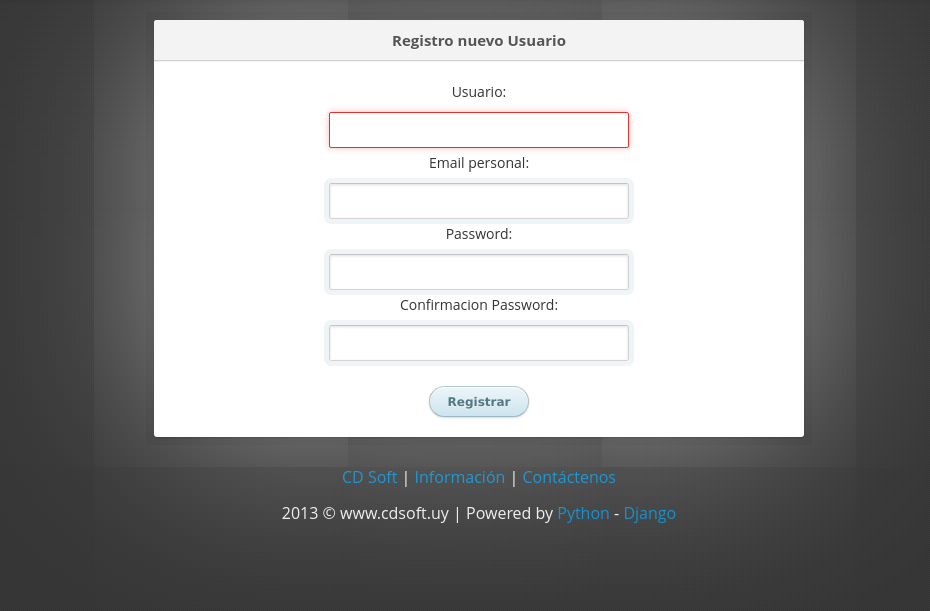
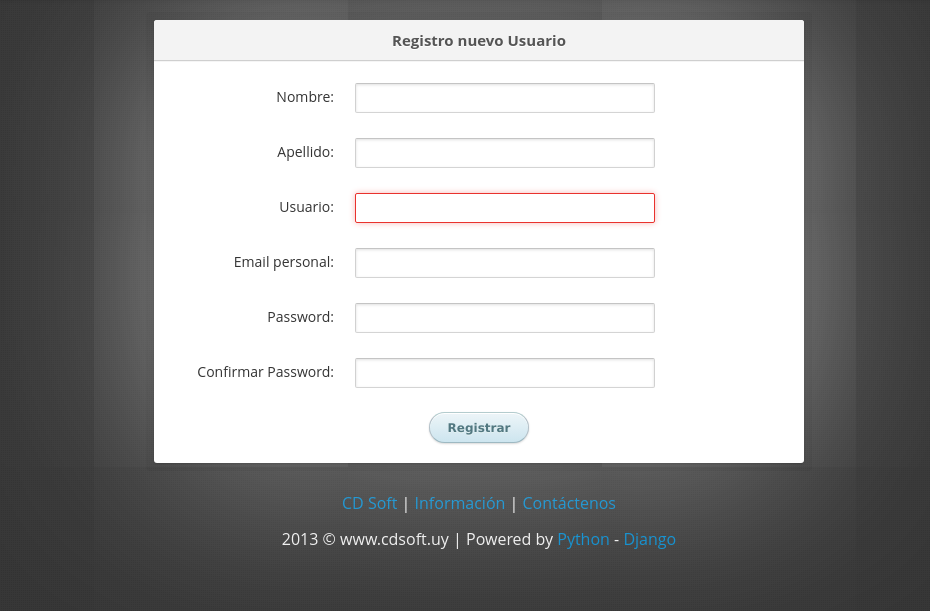
Before and after one commit to cdocarmo/INIA, a Django app: page /register/ in a window 1280 px wide. Shown: the part 42-653 px from the top of the page, without its empty margins (161-1091 px from the left). Run offline with Django 3.2, Linux system fonts and the light colour scheme; parts of the project's set-up code (start-up, migrations or seed data) failed here and were passed over; some libraries are stand-ins or nearby versions.

Commit message:
Modificacion Vista Login-Registro

```diff
--- a/cdtareas/dashboard/forms.py
+++ b/cdtareas/dashboard/forms.py
@@ -4,7 +4,7 @@ from django.utils.translation import ugettext_lazy as _
 from django import forms
 # from django.contrib.auth.models import User
 from datetime import date, datetime, timedelta
-from django.contrib.auth.forms import UserCreationForm
+from django.contrib.auth.forms import UserCreationForm, AuthenticationForm
 
 class RegisterForm(UserCreationForm):
 
@@ -15,6 +15,15 @@ class RegisterForm(UserCreationForm):
               'password2':u'Ahora repitelo, para verificar.'
     }
 
+    firstname = forms.CharField(label=_(u'Nombre'), max_length=30,
+                               widget=forms.TextInput(attrs={'class':'input-text'}), help_text = ayudas['username'])
+
+
+    lastname = forms.CharField(label=_(u'Apellido'), max_length=30,
+                           widget=forms.TextInput(attrs={'class':'input-text'}), help_text = ayudas['username'])
+
+
+
     username = forms.CharField(label=_(u'Usuario'), max_length=30,
                                widget=forms.TextInput(attrs={'class':'input-text'}), help_text = ayudas['username'])
     email = forms.EmailField(label = "Email personal", widget=forms.TextInput(attrs={'class':'input-text'}),
@@ -22,22 +31,30 @@ class RegisterForm(UserCreationForm):
     #override password1 and password2 from UserCreationForm
     password1 = forms.CharField(label=_("Password"), widget=forms.PasswordInput(attrs={'class':'input-text'}),
                                 help_text=ayudas['password1'])
-    password2 = forms.CharField(label=_("Confirmacion Password"), widget=forms.PasswordInput(attrs={'class':'input-text'}),
+    password2 = forms.CharField(label=_("Confirmar Password"), widget=forms.PasswordInput(attrs={'class':'input-text'}),
         help_text=ayudas['password2'])
-
-    def as_br(self):
-        """
-        GF
-        Based in as_p, from superclass forms.py.
-        Returns this form rendered as HTML <br />s.
-        """
-        return self._html_output(
-            normal_row = u'%(label)s%(field)s<br />',
-            error_row = u'%s',
-            row_ender = '',
-            help_text_html = u' <span class="helptext">%s</span>',
-            errors_on_separate_row = True)
 
     class Meta:
         model = User
-        fields = ("username", "email", "password1", "password2")
+        fields = ("firstname", "lastname", "username", "email", "password1", "password2")
+
+class LoginForm(AuthenticationForm):
+
+    ayudas = {
+              'username':u'Ingresa el nombre de tu empresa o el tuyo propio si ofreces un servicio particular.',
+              'email':u'Ingresa una direcci\xf3n, si corresponde.',
+              'password1':u'Escribe un buen password.',
+              'password2':u'Ahora repitelo, para verificar.'
+    }
+
+    username = forms.CharField(label=_(u'Usuario'), max_length=30,
+                                widget=forms.TextInput(
+                                attrs={'class':'input-text', 'placeholder':'Uusario'}),
+                                help_text = ayudas['username'])
+    password1 = forms.CharField(label=_("Password"),
+                                widget=forms.PasswordInput(
+                                attrs={'class':'input-text', 'placeholder':'Contraseña'}),
+                                   help_text=ayudas['password1'])
+    class Meta:
+        model = User
+        fields = ("username", "password1")
--- a/cdtareas/dashboard/views.py
+++ b/cdtareas/dashboard/views.py
@@ -1,3 +1,5 @@
+# coding=UTF-8
+
 from django.shortcuts import render_to_response
 from django.template import RequestContext
 from django.contrib.auth.forms import UserCreationForm, AuthenticationForm
@@ -29,28 +31,29 @@ def nuevo_usuario(request):
 
 def ingresar(request):
     if request.method == 'POST':
-        formulario = AuthenticationForm(request.POST)
+        formulario = LoginForm(request.POST)
         if formulario.is_valid:
             usuario = request.POST['username']
-            clave = request.POST['password']
+            clave = request.POST['password1']
             acceso = authenticate(username=usuario, password=clave)
             if acceso is not None:
                 if acceso.is_active:
                     login(request, acceso)
                     return HttpResponseRedirect('/')
                 else:
-                    return render_to_response('usuario/noactivo.html',
+                    error = u'Usuario no Activo, consulte Administrador...'
+                    return render_to_response('usuario/login.html',
+                        {'formulario':formulario,
+                        'error':error},
                         context_instance=RequestContext(request))
             else:
-
-                error = u'invalid login'
-
+                error = u'Usuario o contraseña incorrecta, intente nuevamente.'
                 return render_to_response('usuario/login.html',
                     {'formulario':formulario,
                     'error':error},
                     context_instance=RequestContext(request))
     else:
-        formulario = AuthenticationForm()
+        formulario = LoginForm()
     return render_to_response('usuario/login.html',
         {'formulario':formulario},
         context_instance=RequestContext(request))
--- a/cdtareas/static_media/css/style_login.css
+++ b/cdtareas/static_media/css/style_box.css
@@ -19,60 +19,14 @@ q:before, q:after {
   content: none;
 }
 
+label
+{
+  float: right;
+}
+
 table {
   border-collapse: collapse;
   border-spacing: 0;
-}
-
-.about {
-  margin: 80px auto;
-  padding: 8px;
-  width: 260px;
-  font: 10px/18px 'Lucida Grande', Arial, sans-serif;
-  color: #666;
-  text-align: center;
-  text-shadow: 0 1px rgba(255, 255, 255, 0.25);
-  background: #eee;
-  background: rgba(250, 250, 250, 0.8);
-  border-radius: 4px;
-  background-image: -webkit-linear-gradient(top, rgba(0, 0, 0, 0), rgba(0, 0, 0, 0.1));
-  background-image: -moz-linear-gradient(top, rgba(0, 0, 0, 0), rgba(0, 0, 0, 0.1));
-  background-image: -o-linear-gradient(top, rgba(0, 0, 0, 0), rgba(0, 0, 0, 0.1));
-  background-image: linear-gradient(to bottom, rgba(0, 0, 0, 0), rgba(0, 0, 0, 0.1));
-  -webkit-box-shadow: inset 0 1px rgba(255, 255, 255, 0.3), inset 0 0 0 1px rgba(255, 255, 255, 0.1), 0 0 6px rgba(0, 0, 0, 0.2);
-  box-shadow: inset 0 1px rgba(255, 255, 255, 0.3), inset 0 0 0 1px rgba(255, 255, 255, 0.1), 0 0 6px rgba(0, 0, 0, 0.2);
-}
-.about a {
-  color: #333;
-  text-decoration: none;
-  border-radius: 2px;
-  -webkit-transition: background 0.1s;
-  -moz-transition: background 0.1s;
-  -o-transition: background 0.1s;
-  transition: background 0.1s;
-}
-.about a:hover {
-  text-decoration: none;
-  background: #fafafa;
-  background: rgba(255, 255, 255, 0.7);
-}
-
-.about-links {
-  height: 30px;
-}
-.about-links > a {
-  float: left;
-  width: 50%;
-  line-height: 30px;
-  font-size: 12px;
-}
-
-.about-author {
-  margin-top: 5px;
-}
-.about-author > a {
-  padding: 1px 3px;
-  margin: 0 -1px;
 }
 
 /*
@@ -84,22 +38,20 @@ table {
  */
 
 
-.central-content {
-  margin: 80px auto;
-  width: 640px;
-}
 
-.login {
+
+.box {
   position: relative;
   margin: 0 auto;
   padding: 20px 20px 20px;
-  width: 310px;
+  width: 610px;
   background: white;
   border-radius: 3px;
+  color: rgba(0,0,0,0.8);
   -webkit-box-shadow: 0 0 200px rgba(255, 255, 255, 0.5), 0 1px 2px rgba(0, 0, 0, 0.3);
   box-shadow: 0 0 200px rgba(255, 255, 255, 0.5), 0 1px 2px rgba(0, 0, 0, 0.3);
 }
-.login:before {
+.box:before {
   content: '';
   position: absolute;
   top: -8px;
@@ -110,7 +62,7 @@ table {
   background: rgba(0, 0, 0, 0.08);
   border-radius: 4px;
 }
-.login h1 {
+.box h1 {
   margin: -20px -20px 21px;
   line-height: 40px;
   font-size: 15px;
@@ -128,46 +80,46 @@ table {
   -webkit-box-shadow: 0 1px whitesmoke;
   box-shadow: 0 1px whitesmoke;
 }
-.login p {
+.box p {
   margin: 20px 0 0;
 }
-.login p:first-child {
+.box p:first-child {
   margin-top: 0;
 }
-.login input[type=text], .login input[type=password] {
+.box input[type=text], .box input[type=password] {
   width: 278px;
 }
-.login p.remember_me {
+.box p.remember_me {
   float: left;
   line-height: 31px;
 }
-.login p.remember_me label {
+.box p.remember_me label {
   font-size: 12px;
   color: #777;
   cursor: pointer;
 }
-.login p.remember_me input {
+.box p.remember_me input {
   position: relative;
   bottom: 1px;
   margin-right: 4px;
   vertical-align: middle;
 }
-.login p.submit {
+.box p.submit {
   text-align: right;
 }
 
-.login-help {
+.box-help {
   margin: 20px 0;
   font-size: 11px;
   color: white;
   text-align: center;
   text-shadow: 0 1px #2a85a1;
 }
-.login-help a {
+.box-help a {
   color: #cce7fa;
   text-decoration: none;
 }
-.login-help a:hover {
+.box-help a:hover {
   text-decoration: underline;
 }
 
@@ -187,16 +139,18 @@ input {
 }
 
 input[type=text], input[type=password] {
-  margin: 5px;
+  margin: 1px;
   padding: 0 10px;
   width: 200px;
-  height: 34px;
+  height: 28px;
   color: #404040;
   background: white;
   border: 1px solid;
   border-color: #c4c4c4 #d1d1d1 #d4d4d4;
   border-radius: 2px;
-  outline: 5px solid #eff4f7;
+  float: left;
+  /*outline: 5px solid #eff4f7; Sombra x fuera imput
+  */
   -moz-outline-radius: 3px;
   -webkit-box-shadow: inset 0 1px 3px rgba(0, 0, 0, 0.12);
   box-shadow: inset 0 1px 3px rgba(0, 0, 0, 0.12);
--- a/cdtareas/templates/base.html
+++ b/cdtareas/templates/base.html
@@ -11,6 +11,7 @@
 	    <link rel="stylesheet" href="{{ STATIC_URL }}css/bootstrap-responsive.css" type="text/css" media="screen">
 	    <link rel="stylesheet" href="{{ STATIC_URL }}css/styles.css" type="text/css" media="screen">
 	    <link rel="stylesheet" href="{{ STATIC_URL }}css/normalize.min.css">
+	    <link rel="stylesheet" href="{{ STATIC_URL }}css/style_box.css">
        	{% block css %}
 		{% endblock %}
         <title>{% block title %}{% endblock %}</title>
@@ -26,7 +27,7 @@
 		    <a class="brand" href="/">CD Tareas</a>
 		    {% if user.is_authenticated %}
 			    <ul class="nav" id="barnav">
-			      <li class="" id="Home"><a href="#">Inicio</a></li>
+			      <li class="" id="Home"><a href="/">Inicio</a></li>
 			      <li class="" id="Art"><a href="/new/">Nueva Tarea</a></li>
 			      <li class="" id="Exit"><a href="/logout/">Salir</a></li>
 			    </ul>
--- a/cdtareas/templates/usuario/registro.html
+++ b/cdtareas/templates/usuario/registro.html
@@ -1,19 +1,82 @@
 {% extends 'base.html' %}
-{% block css %}
-	<link rel="stylesheet" href="{{ STATIC_URL }}css/style_registro.css">
-{% endblock %}
 {% block title %}Nuevo usuario{% endblock %}
 
 
 {% block content %}
-<section class="registro">
+<section class="box">
 	<h1>Registro nuevo Usuario</h1>
-	<form id='formulario' method='post' action=''>{% csrf_token %}
-		<div id="formulario">
-			{{ formulario.as_br }}
-			<p><input type='submit' value='Registrar'/></p></li>
+	<form class="form-horizontal" method='post' action=''>{% csrf_token %}
+		{% if formulario.firstname.errors %}
+	    	<div class="lert alert-error">
+	    		{{ formulario.firstname.errors|join:"; " }}
+	    	</div>
+		{% endif %}
+		<div class="control-group">
+			<label class="control-label" >{{ formulario.firstname.label_tag }}</label>
+			<div class="controls">
+				{{ formulario.firstname }}
+
+			</div>
 		</div>
 
+		{% if formulario.lastname.errors %}
+	    	<div class="lert alert-error">
+	    		{{ formulario.lastname.errors|join:"; " }}
+	    	</div>
+		{% endif %}
+		<div class="control-group">
+			<label class="control-label" >{{ formulario.lastname.label_tag }}</label>
+			<div class="controls">
+				{{ formulario.lastname }}
+			</div>
+		</div>
+		{% if formulario.username.errors %}
+	    	<div class="lert alert-error">
+	    		{{ formulario.username.errors|join:"; " }}
+	    	</div>
+		{% endif %}
+		<div class="control-group">
+			<label class="control-label" >{{ formulario.username.label_tag }}</label>
+			<div class="controls">
+				{{ formulario.username }}
+			</div>
+		</div>
+		{% if formulario.email.errors %}
+	    	<div class="lert alert-error">
+	    		{{ formulario.email.errors|join:"; " }}
+	    	</div>
+		{% endif %}
+		<div class="control-group">
+			<label class="control-label" >{{ formulario.email.label_tag }}</label>
+			<div class="controls">
+				{{ formulario.email }}
+			</div>
+		</div>
+		{% if formulario.password1.errors %}
+	    	<div class="lert alert-error">
+	    		{{ formulario.password1.errors|join:"; " }}
+	    	</div>
+		{% endif %}
+		<div class="control-group">
+			<label class="control-label" >{{ formulario.password1.label_tag }}</label>
+			<div class="controls">
+				{{ formulario.password1 }}
+			</div>
+		</div>
+		{% if formulario.password2.errors %}
+	    	<div class="lert alert-error">
+	    		{{ formulario.password2.errors|join:"; " }}
+	    	</div>
+		{% endif %}
+		<div class="control-group">
+			<label class="control-label" >{{ formulario.password2.label_tag }}</label>
+			<div class="controls">
+				{{ formulario.password2 }}
+			</div>
+		</div>
+
+		<p><input type='submit' value='Registrar'/></p>
 	</form>
 </section>
+
 {% endblock %}
```
Also changed, not shown: cdtareas/templates/usuario/login.html (+11 -8 lines).
